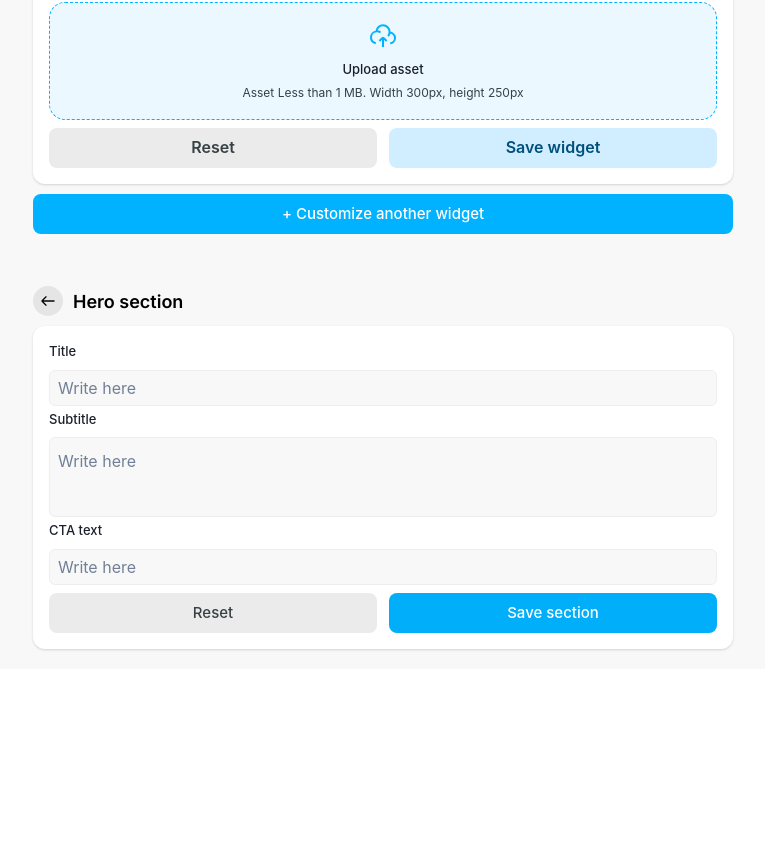
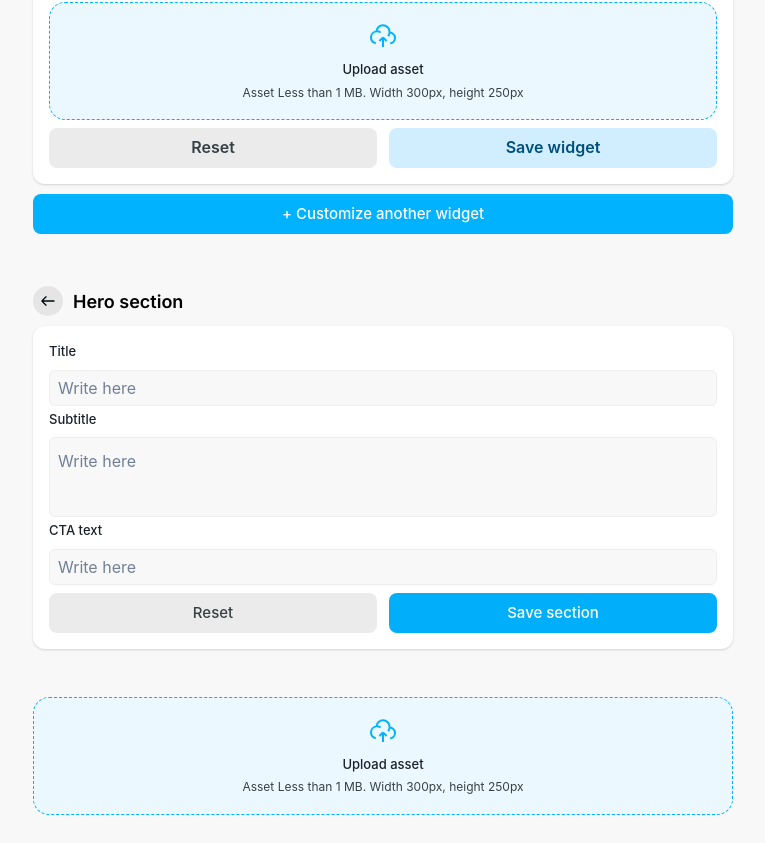
Before and after one commit to abu-raihan-devsnest/dynamatic-cms, a React (Vite) app: page / in a window 1280 px wide. Shown: the part 1173-2016 px from the top of the page, without its empty margins (257-1022 px from the left). Before the commit the page ends 1842 px from the top, so only its background shows below. Built offline with nearby package versions, Linux system fonts and the light colour scheme.

Commit message:
added banner section

```diff
--- a/src/App.jsx
+++ b/src/App.jsx
@@ -3,6 +3,7 @@ import "./App.css";
 import HeroSection from "./components/HeroSection";
 import CreateWidget from "./components/CreateWidget";
 import CreateCategory from "./components/CreateCategory";
+import BannerSection from "./components/BannerSection";
 function App() {
   return (
     <>
@@ -10,6 +11,7 @@ function App() {
         <CreateCategory />
         <CreateWidget></CreateWidget>
         <HeroSection></HeroSection>
+        <BannerSection />
       </Box>
     </>
   );
--- /dev/null
+++ b/src/components/BannerSection.jsx
@@ -0,0 +1,17 @@
+import BodyBG from "./BodyBG";
+import { Box } from "@chakra-ui/react";
+import InputFile from "./InputFile";
+
+const BannerSection = () => {
+  return (
+    <BodyBG>
+      <Box display={"flex"} justifyContent={"center"} alignItems={"center"}>
+        <Box width={{ base: "100%", md: "700px" }}>
+          <InputFile />
+        </Box>
+      </Box>
+    </BodyBG>
+  );
+};
+
+export default BannerSection;
```
Also changed, not shown: src/components/InputFile.jsx (+7 -10 lines).
